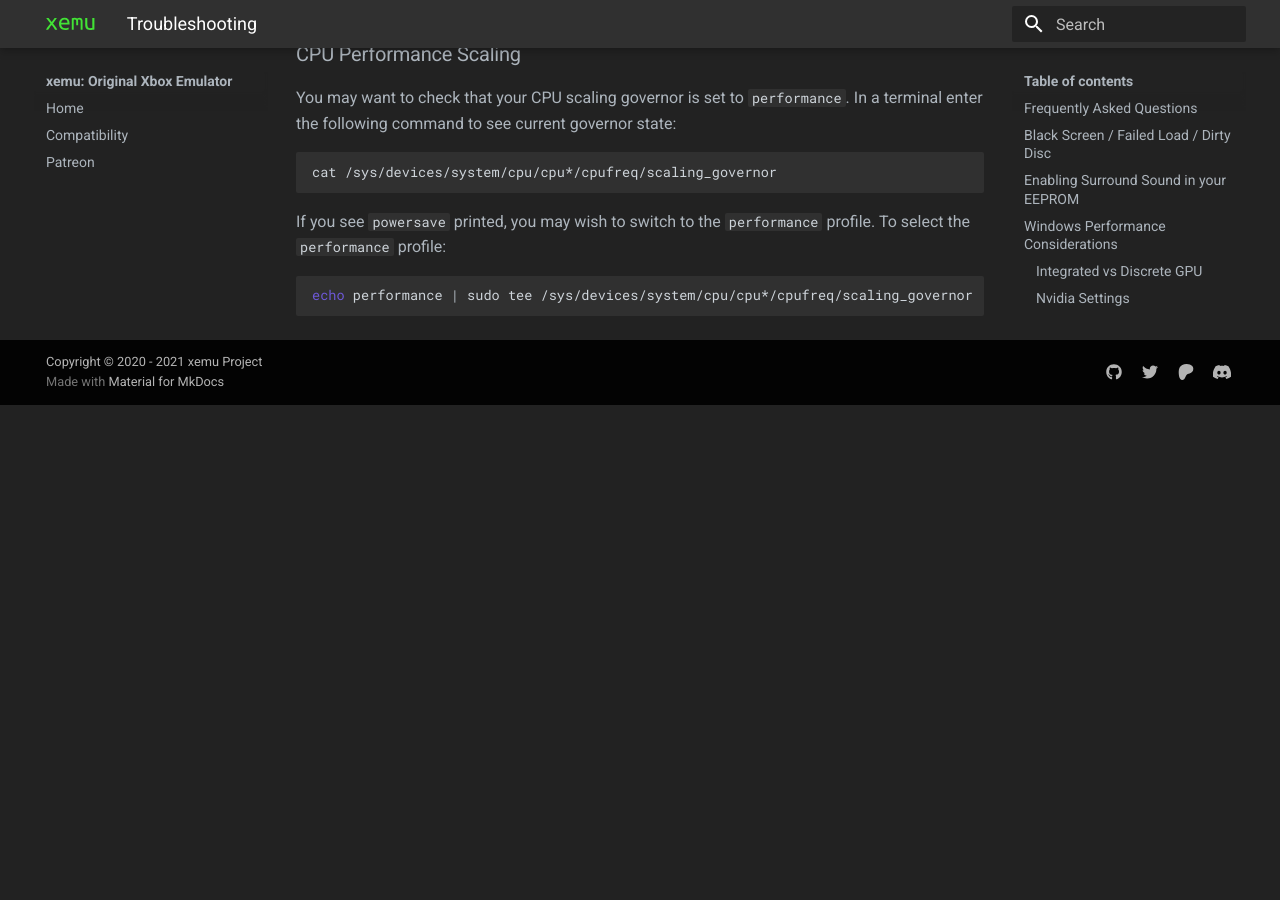
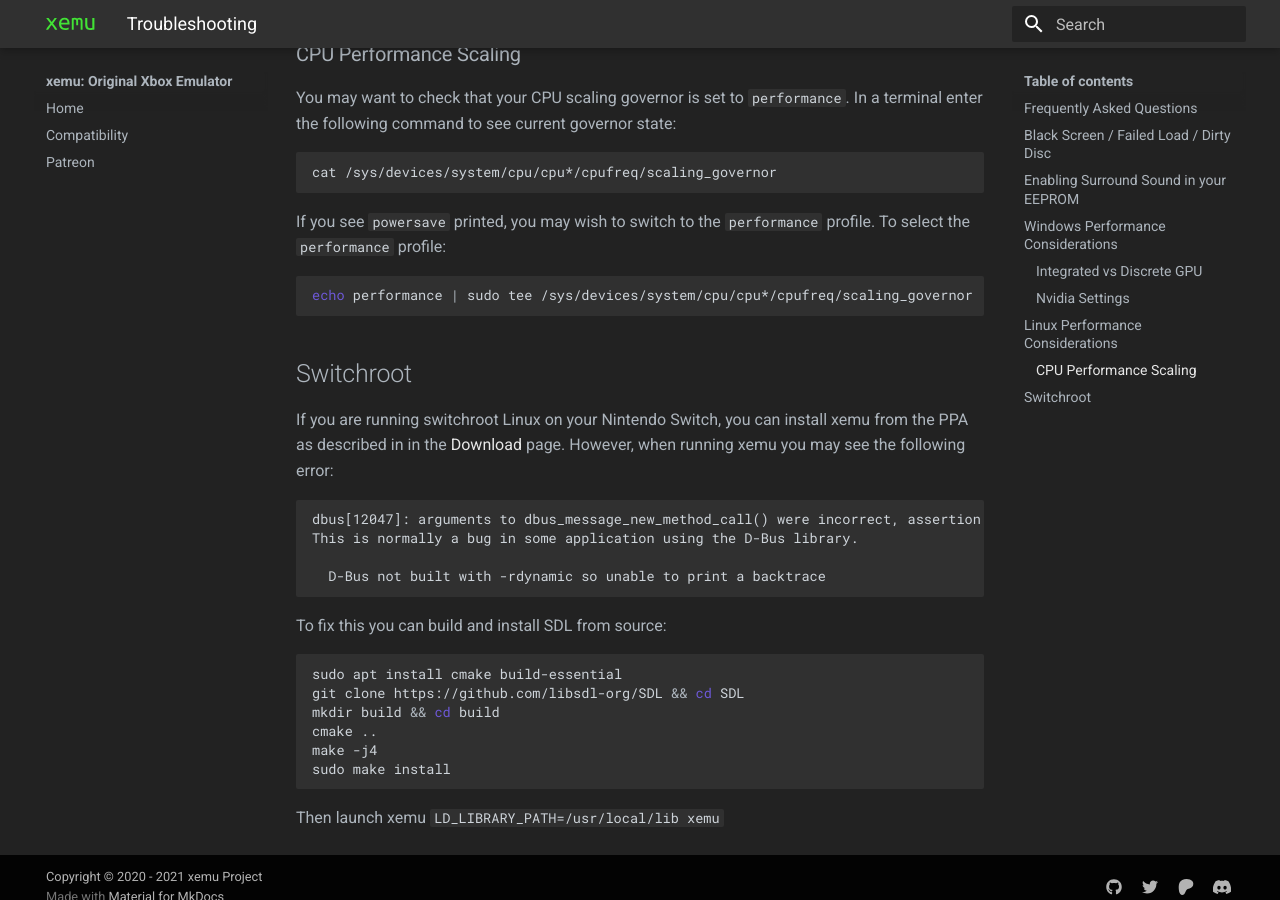
Before and after one commit to xemu-project/xemu-website, an MkDocs documentation site: the page built from docs/docs/troubleshooting.md, in a window 1280 px wide and 900 px high, scrolled down 1124 px. Built offline with MkDocs 1.6.1 and Material for MkDocs 9.7.7, drawn with Linux system fonts in a browser that asks for light colours; before the commit the page ends 1529 px from its top, so only the background shows below that.

Commit message:
Add notes about switchroot SDL bug

````diff
--- a/docs/docs/troubleshooting.md
+++ b/docs/docs/troubleshooting.md
@@ -49,3 +49,29 @@ profile. To select the `performance` profile:
 ```bash
 echo performance | sudo tee /sys/devices/system/cpu/cpu*/cpufreq/scaling_governor
 ```
+
+## Switchroot
+
+If you are running switchroot Linux on your Nintendo Switch, you can install
+xemu from the PPA as described in in the [Download](download.md) page. However,
+when running xemu you may see the following error:
+
+```
+dbus[12047]: arguments to dbus_message_new_method_call() were incorrect, assertion "path != NULL" failed in file ../../../dbus/dbus-message.c line 1362.
+This is normally a bug in some application using the D-Bus library.
+
+  D-Bus not built with -rdynamic so unable to print a backtrace
+```
+
+To fix this you can build and install SDL from source:
+
+```bash
+sudo apt install cmake build-essential
+git clone https://github.com/libsdl-org/SDL && cd SDL
+mkdir build && cd build
+cmake ..
+make -j4
+sudo make install
+```
+
+Then launch xemu `LD_LIBRARY_PATH=/usr/local/lib xemu`
````
